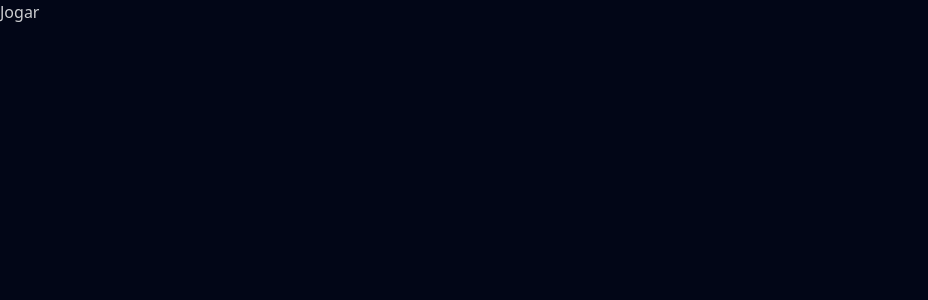
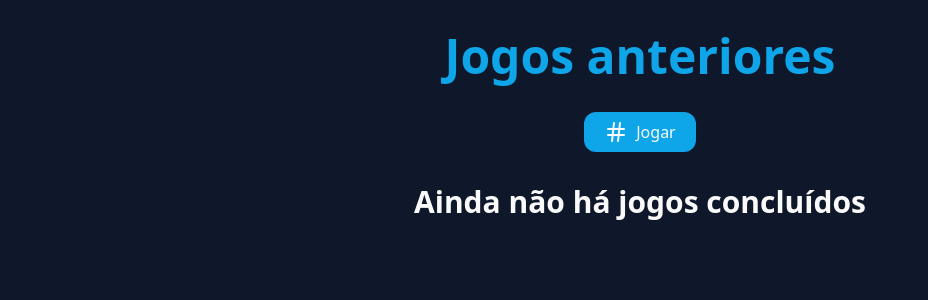
Before and after one commit to LucasAntunesDev/jogo-da-velha, a React (Vite) app: page /jogos-anteriores in a window 1280 px wide. Shown: the top 300 px of the page, without its empty margins (0-928 px from the left). Built offline with nearby package versions, Linux system fonts and the light colour scheme.

Commit message:
Aula 12/09

```diff
--- a/index.html
+++ b/index.html
@@ -8,7 +8,7 @@
     <link rel="stylesheet" href="/src/css/App.css">
     <script src="https://cdn.tailwindcss.com"></script>
   </head>
-  <body class="bg-slate-950 h-screen">
+  <body class="bg-slate-900 h-screen">
     <div id="root" class="h-screen"></div>
     <script type="module" src="/src/main.jsx"></script>
   </body>
--- a/src/JogosAnteriores.jsx
+++ b/src/JogosAnteriores.jsx
@@ -1,13 +1,43 @@
+import {Hash} from 'lucide-react'
+import {useState, useEffect} from 'react'
+
 const JogosAnteriores = () => {
+  const [resultados, setResultados] = useState([])
+
+  useEffect(() => {
+    const resultadosAnteriores =
+      JSON.parse(localStorage.getItem('resultados')) || []
+    setResultados(resultadosAnteriores)
+  }, [])
+
   return (
-    <>
+    <main className='h-fit min-h-screen text-zinc-50'>
+      <h1 className="font-bold text-3xl md:text-5xl text-sky-500 my-8 mx-auto w-fit">
+        Jogos anteriores
+      </h1>
+
       <a
         href="/"
-        className="text-white inline-flex hover:text-white/80 items-center gap-x-2">
-        Jogar
-        {/* <ArrowRightIcon className="size-5" /> */}
+        className="btn-primary mx-auto flex items-center gap-x-2 w-fit">
+        <Hash className="block" />
+        <span>Jogar</span>
       </a>
-    </>
+
+      {resultados.length === 0 ? (
+        <p className="w-fit mx-auto my-8 text-3xl font-bold text-zinc-50 flex">Ainda não há jogos concluídos</p>
+      ) : (
+        <ul>
+          {resultados.map((resultado, index) => (
+            <li key={index} className="border-b border-gray-700 py-2">
+              <p>
+                Jogo #{resultado.numero}
+              </p>
+              <p>Resultado: {resultado.resultado}</p>
+            </li>
+          ))}
+        </ul>
+      )}
+    </main>
   )
 }
 
--- a/src/css/App.css
+++ b/src/css/App.css
@@ -554,16 +554,46 @@ video {
   --tw-contain-style:  ;
 }
 
+.btn-primary {
+  -moz-column-gap: 0.5rem;
+       column-gap: 0.5rem;
+  border-radius: 0.75rem;
+  --tw-bg-opacity: 1;
+  background-color: rgb(14 165 233 / var(--tw-bg-opacity));
+  padding-left: 1.25rem;
+  padding-right: 1.25rem;
+  padding-top: 0.5rem;
+  padding-bottom: 0.5rem;
+  --tw-text-opacity: 1;
+  color: rgb(250 250 250 / var(--tw-text-opacity));
+  transition-property: color, background-color, border-color, text-decoration-color, fill, stroke, opacity, box-shadow, transform, filter, -webkit-backdrop-filter;
+  transition-property: color, background-color, border-color, text-decoration-color, fill, stroke, opacity, box-shadow, transform, filter, backdrop-filter;
+  transition-property: color, background-color, border-color, text-decoration-color, fill, stroke, opacity, box-shadow, transform, filter, backdrop-filter, -webkit-backdrop-filter;
+  transition-duration: 300ms;
+  transition-timing-function: cubic-bezier(0.4, 0, 0.2, 1);
+}
+
+.btn-primary:hover {
+  cursor: pointer;
+  --tw-bg-opacity: 1;
+  background-color: rgb(2 132 199 / var(--tw-bg-opacity));
+}
+
+.btn-primary:disabled {
+  cursor: not-allowed;
+  background-color: rgb(14 165 233 / 0.5);
+}
+
+.btn-primary:disabled:hover {
+  background-color: rgb(14 165 233 / 0.5);
+}
+
 .fixed {
   position: fixed;
 }
 
 .absolute {
   position: absolute;
-}
-
-.right-0 {
-  right: 0px;
 }
 
 .z-10 {
@@ -576,10 +606,6 @@ video {
 
 .m-4 {
   margin: 1rem;
-}
-
-.m-0 {
-  margin: 0px;
 }
 
 .m-auto {
@@ -596,14 +622,19 @@ video {
   margin-right: auto;
 }
 
+.my-10 {
+  margin-top: 2.5rem;
+  margin-bottom: 2.5rem;
+}
+
 .my-4 {
   margin-top: 1rem;
   margin-bottom: 1rem;
 }
 
-.my-12 {
-  margin-top: 3rem;
-  margin-bottom: 3rem;
+.my-8 {
+  margin-top: 2rem;
+  margin-bottom: 2rem;
 }
 
 .mb-4 {
@@ -614,12 +645,8 @@ video {
   margin-bottom: 1.5rem;
 }
 
-.mr-0 {
-  margin-right: 0px;
-}
-
-.inline {
-  display: inline;
+.block {
+  display: block;
 }
 
 .flex {
@@ -628,6 +655,10 @@ video {
 
 .inline-flex {
   display: inline-flex;
+}
+
+.table {
+  display: table;
 }
 
 .grid {
@@ -643,9 +674,9 @@ video {
   height: 3.5rem;
 }
 
-.size-6 {
-  width: 1.5rem;
-  height: 1.5rem;
+.size-5 {
+  width: 1.25rem;
+  height: 1.25rem;
 }
 
 .size-fit {
@@ -653,11 +684,6 @@ video {
   width: fit-content;
   height: -moz-fit-content;
   height: fit-content;
-}
-
-.size-5 {
-  width: 1.25rem;
-  height: 1.25rem;
 }
 
 .h-72 {
@@ -668,12 +694,21 @@ video {
   height: 100vh;
 }
 
+.h-fit {
+  height: -moz-fit-content;
+  height: fit-content;
+}
+
 .max-h-screen {
   max-height: 100vh;
 }
 
 .min-h-64 {
   min-height: 16rem;
+}
+
+.min-h-screen {
+  min-height: 100vh;
 }
 
 .w-10\/12 {
@@ -689,12 +724,12 @@ video {
   width: fit-content;
 }
 
+.w-full {
+  width: 100%;
+}
+
 .w-screen {
   width: 100vw;
-}
-
-.w-full {
-  width: 100%;
 }
 
 .grid-cols-3 {
@@ -721,10 +756,6 @@ video {
   justify-content: center;
 }
 
-.gap-10 {
-  gap: 2.5rem;
-}
-
 .gap-x-2 {
   -moz-column-gap: 0.5rem;
        column-gap: 0.5rem;
@@ -733,15 +764,6 @@ video {
 .gap-x-8 {
   -moz-column-gap: 2rem;
        column-gap: 2rem;
-}
-
-.gap-x-4 {
-  -moz-column-gap: 1rem;
-       column-gap: 1rem;
-}
-
-.self-end {
-  align-self: flex-end;
 }
 
 .overflow-hidden {
@@ -756,8 +778,16 @@ video {
   border-radius: 1rem;
 }
 
+.rounded-xl {
+  border-radius: 0.75rem;
+}
+
 .border-2 {
   border-width: 2px;
+}
+
+.border-b {
+  border-bottom-width: 1px;
 }
 
 .border-slate-800 {
@@ -765,24 +795,19 @@ video {
   border-color: rgb(30 41 59 / var(--tw-border-opacity));
 }
 
+.border-gray-700 {
+  --tw-border-opacity: 1;
+  border-color: rgb(55 65 81 / var(--tw-border-opacity));
+}
+
 .bg-emerald-600 {
   --tw-bg-opacity: 1;
   background-color: rgb(5 150 105 / var(--tw-bg-opacity));
 }
 
-.bg-gray-600 {
+.bg-rose-600 {
   --tw-bg-opacity: 1;
-  background-color: rgb(75 85 99 / var(--tw-bg-opacity));
-}
-
-.bg-green-600 {
-  --tw-bg-opacity: 1;
-  background-color: rgb(22 163 74 / var(--tw-bg-opacity));
-}
-
-.bg-red-600 {
-  --tw-bg-opacity: 1;
-  background-color: rgb(220 38 38 / var(--tw-bg-opacity));
+  background-color: rgb(225 29 72 / var(--tw-bg-opacity));
 }
 
 .bg-sky-600 {
@@ -790,9 +815,9 @@ video {
   background-color: rgb(2 132 199 / var(--tw-bg-opacity));
 }
 
-.bg-slate-800 {
+.bg-slate-600 {
   --tw-bg-opacity: 1;
-  background-color: rgb(30 41 59 / var(--tw-bg-opacity));
+  background-color: rgb(71 85 105 / var(--tw-bg-opacity));
 }
 
 .bg-slate-800\/60 {
@@ -809,22 +834,8 @@ video {
   background-color: rgb(14 165 233 / var(--tw-bg-opacity));
 }
 
-.bg-rose-600 {
-  --tw-bg-opacity: 1;
-  background-color: rgb(225 29 72 / var(--tw-bg-opacity));
-}
-
-.bg-slate-600 {
-  --tw-bg-opacity: 1;
-  background-color: rgb(71 85 105 / var(--tw-bg-opacity));
-}
-
 .p-2 {
   padding: 0.5rem;
-}
-
-.p-4 {
-  padding: 1rem;
 }
 
 .px-4 {
@@ -840,6 +851,20 @@ video {
 .py-2 {
   padding-top: 0.5rem;
   padding-bottom: 0.5rem;
+}
+
+.px-5 {
+  padding-left: 1.25rem;
+  padding-right: 1.25rem;
+}
+
+.text-center {
+  text-align: center;
+}
+
+.text-3xl {
+  font-size: 1.875rem;
+  line-height: 2.25rem;
 }
 
 .text-5xl {
@@ -859,6 +884,16 @@ video {
   line-height: 2;
 }
 
+.text-sky-500 {
+  --tw-text-opacity: 1;
+  color: rgb(14 165 233 / var(--tw-text-opacity));
+}
+
+.text-teal-300 {
+  --tw-text-opacity: 1;
+  color: rgb(94 234 212 / var(--tw-text-opacity));
+}
+
 .text-teal-400 {
   --tw-text-opacity: 1;
   color: rgb(45 212 191 / var(--tw-text-opacity));
@@ -872,15 +907,6 @@ video {
 .text-zinc-50 {
   --tw-text-opacity: 1;
   color: rgb(250 250 250 / var(--tw-text-opacity));
-}
-
-.text-teal-600 {
-  --tw-text-opacity: 1;
-  color: rgb(13 148 136 / var(--tw-text-opacity));
-}
-
-.underline {
-  text-decoration-line: underline;
 }
 
 .shadow {
@@ -913,6 +939,10 @@ video {
   transition-duration: 150ms;
 }
 
+.duration-300 {
+  transition-duration: 300ms;
+}
+
 .ease-in-out {
   transition-timing-function: cubic-bezier(0.4, 0, 0.2, 1);
 }
@@ -924,6 +954,10 @@ video {
 .\*\:border-slate-800 > * {
   --tw-border-opacity: 1;
   border-color: rgb(30 41 59 / var(--tw-border-opacity));
+}
+
+.hover\:cursor-pointer:hover {
+  cursor: pointer;
 }
 
 .hover\:bg-sky-700:hover {
@@ -945,35 +979,12 @@ video {
   color: rgb(255 255 255 / 0.8);
 }
 
-.hover\:underline:hover {
-  text-decoration-line: underline;
-}
-
-.hover\:\*\:text-white > *:hover {
-  --tw-text-opacity: 1;
-  color: rgb(255 255 255 / var(--tw-text-opacity));
-}
-
 .hover\:\*\:text-white\/80 > *:hover {
   color: rgb(255 255 255 / 0.8);
 }
 
-.hover\:\*\:underline > *:hover {
-  text-decoration-line: underline;
-}
-
 .disabled\:cursor-not-allowed:disabled {
   cursor: not-allowed;
-}
-
-.disabled\:bg-emerald-600:disabled {
-  --tw-bg-opacity: 1;
-  background-color: rgb(5 150 105 / var(--tw-bg-opacity));
-}
-
-.disabled\:bg-rose-600:disabled {
-  --tw-bg-opacity: 1;
-  background-color: rgb(225 29 72 / var(--tw-bg-opacity));
 }
 
 .disabled\:bg-emerald-600\/50:disabled {
@@ -983,3 +994,18 @@ video {
 .disabled\:bg-rose-600\/50:disabled {
   background-color: rgb(225 29 72 / 0.5);
 }
+
+.disabled\:bg-sky-500\/50:disabled {
+  background-color: rgb(14 165 233 / 0.5);
+}
+
+.hover\:disabled\:bg-sky-500\/50:disabled:hover {
+  background-color: rgb(14 165 233 / 0.5);
+}
+
+@media (min-width: 768px) {
+  .md\:text-5xl {
+    font-size: 3rem;
+    line-height: 1;
+  }
+}
--- a/src/css/index.css
+++ b/src/css/index.css
@@ -1,3 +1,9 @@
 @tailwind base;
 @tailwind components;
 @tailwind utilities;
+
+@layer components{
+    .btn-primary {
+        @apply transition ease-in-out duration-300 gap-x-2 rounded-xl bg-sky-500 px-5 py-2 text-zinc-50 hover:cursor-pointer hover:bg-sky-600 disabled:cursor-not-allowed disabled:bg-sky-500/50 hover:disabled:bg-sky-500/50;
+      }
+}
```
Also changed, not shown: package.json (+5 -4 lines), src/components/Tabuleiro.jsx (+59 -14 lines), 1 other file (tests, documents, lock files or other folders).
